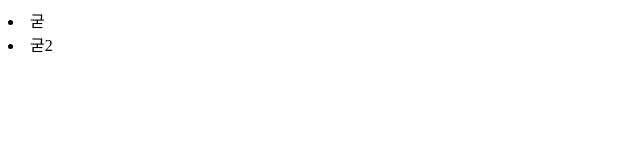
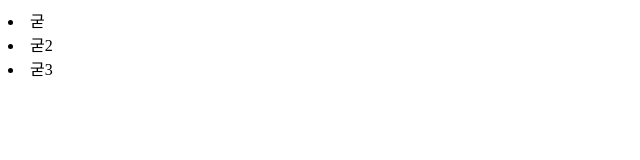
Before and after one commit to Leesingi/git_is_love, a plain HTML site: page index.html in a window 1280 px wide. Shown: the full height of the page, 0-640 px from the left. Drawn offline with Linux system fonts and the light colour scheme.

Commit message:
굳3 추가

```diff
--- a/index.html
+++ b/index.html
@@ -8,6 +8,7 @@
 	<body>
 		<li>굳</li>
 		<li>굳2</li>
+		<li>굳3</li>
 	</body>
 
 </html>
```
